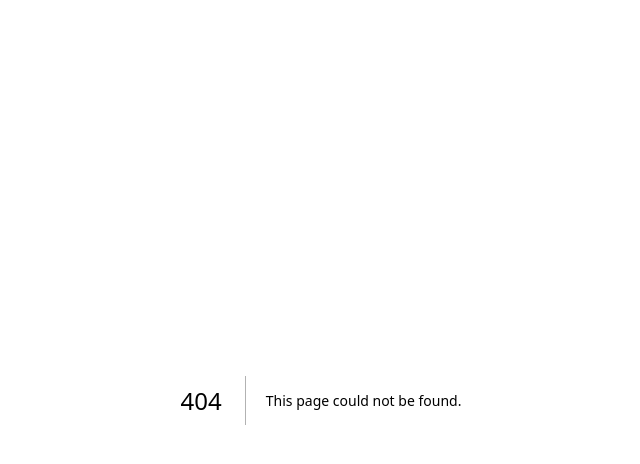
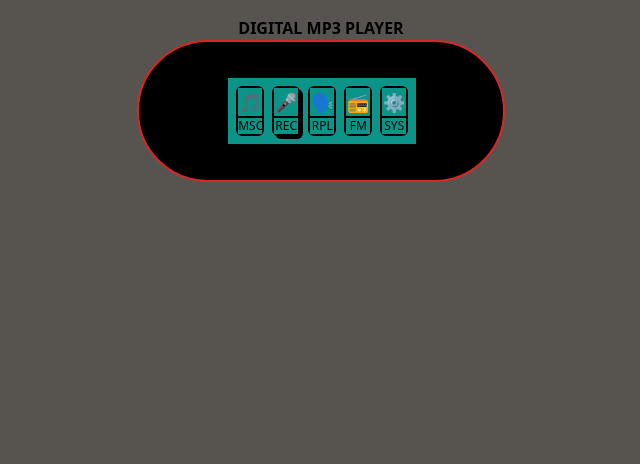
Before and after one commit to leog91/jukebox, a Next.js app: page /mocks in a window 1280 px wide. Before the commit this address had no page. Shown: the top 464 px of the page, without its empty margins (319-959 px from the left). Built offline with nearby package versions, Linux system fonts and the light colour scheme.

Commit message:
added mp3 (device) mock

```diff
--- /dev/null
+++ b/components/Mp3Player.tsx
@@ -0,0 +1,52 @@
+import React from "react";
+
+export const Mp3Player = () => {
+  const menuOptionShadow = (
+    <div className="bg-black absolute rounded-md w-7 left-px top-px h-[50px]"></div>
+  );
+
+  return (
+    <div className="flex flex-col  bg-black py-1 border-2 border-red-600 px-8  rounded-full items-center">
+      <div className="p-1">mp3Player</div>
+      <div className="flex  items-center ">
+        <div className="p-3">MP3</div>
+        <div className="bg-teal-600 text-black text-center gap-2 p-2 flex ">
+          <div className="relative flex flex-col w-7 h-[50px] border-2 border-black rounded-md">
+            <div className="border-b-2 relative bg-teal-600 text-lg bg border-black">
+              🎵
+            </div>
+            <div className="text-xs relative bg-teal-600">MSC</div>
+          </div>
+
+          <div className="relative flex flex-col w-7 h-[50px] border-2 border-black rounded-md ">
+            {menuOptionShadow}
+            <div className="border-b-2 relative bg-teal-600 text-lg bg border-black">
+              🎤
+            </div>
+            <div className="text-xs relative bg-teal-600">REC</div>
+          </div>
+          <div className="relative flex flex-col w-7 h-[50px] border-2 border-black rounded-md ">
+            <div className="border-b-2 relative bg-teal-600 text-lg bg border-black">
+              🗣️
+            </div>
+            <div className="text-xs relative bg-teal-600">RPL</div>
+          </div>
+          <div className="relative flex flex-col w-7 h-[50px] border-2 border-black rounded-md ">
+            <div className="border-b-2 relative bg-teal-600 text-lg bg border-black">
+              📻
+            </div>
+            <div className="text-xs relative bg-teal-600">FM</div>
+          </div>
+          <div className="relative flex flex-col w-7 h-[50px] border-2 border-black rounded-md ">
+            <div className="border-b-2 relative bg-teal-600 text-lg bg border-black">
+              ⚙️
+            </div>
+            <div className="text-xs relative bg-teal-600">SYS</div>
+          </div>
+        </div>
+        <div className="p-3">USB</div>
+      </div>
+      <div className="p-1">MP3/WMA/REC</div>
+    </div>
+  );
+};
--- /dev/null
+++ b/pages/mocks.tsx
@@ -0,0 +1,11 @@
+import { Mp3Player } from "@/components/Mp3Player";
+import React from "react";
+
+export default function Mocks() {
+  return (
+    <div className="flex overflow-hidden pt-4 flex-col min-h-screen bg-stone-600 items-center ">
+      <h2 className="text-black font-black">DIGITAL MP3 PLAYER</h2>
+      <Mp3Player />
+    </div>
+  );
+}
```
